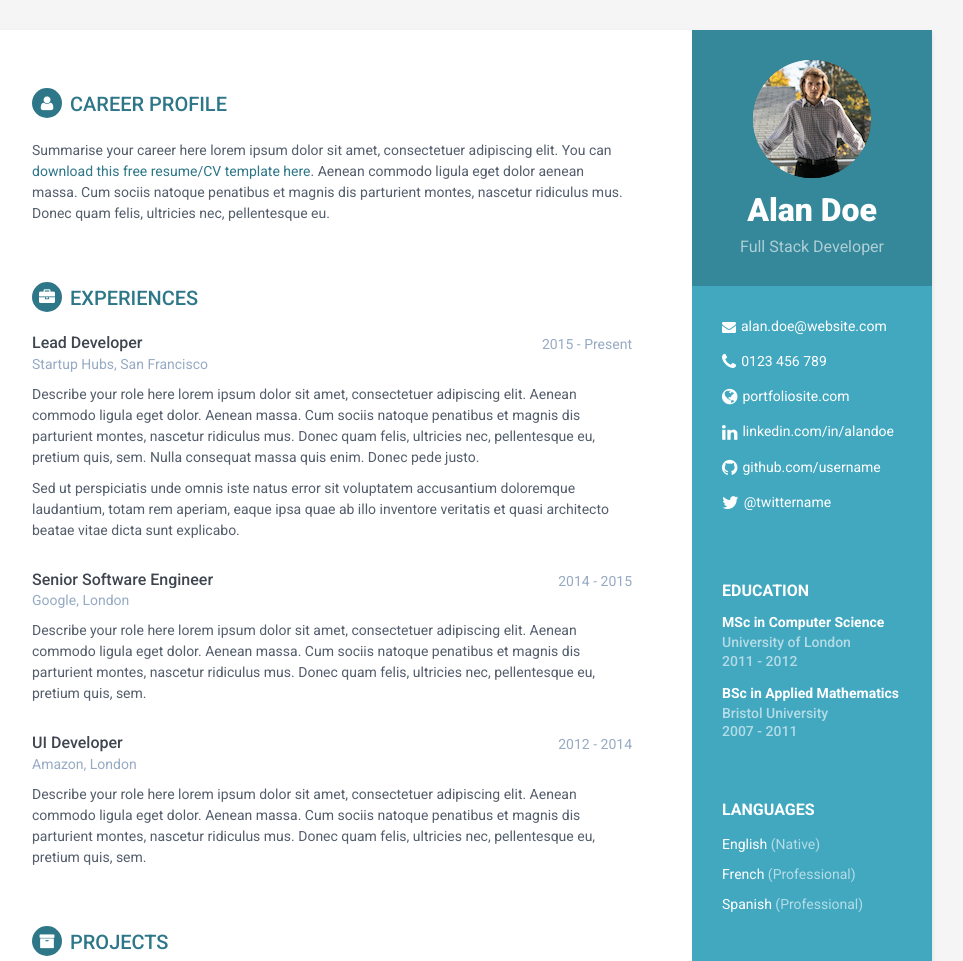
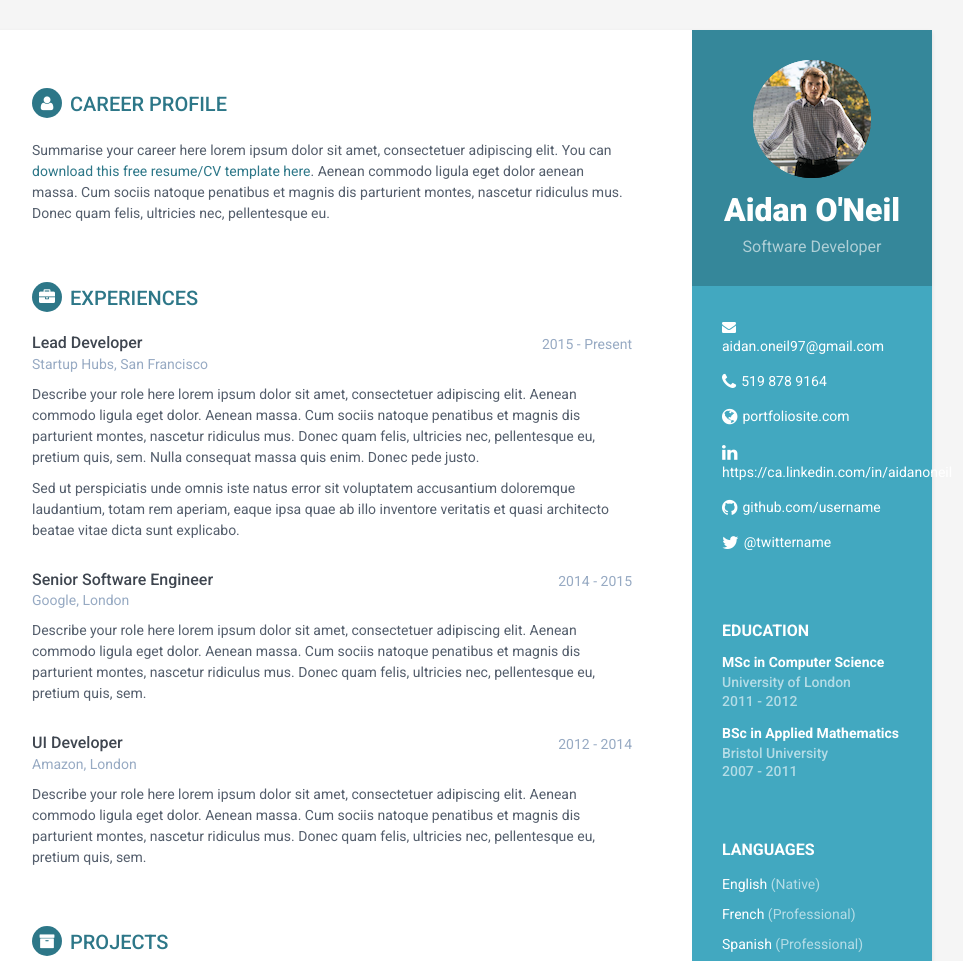
Before and after one commit to aidanoneil/aidanoneil.github.io, a plain HTML site: page index.html in a window 1280 px wide. Shown: the top 961 px of the page, without its empty margins (188-1151 px from the left). Drawn offline with Linux system fonts and the light colour scheme.

Commit message:
updated profile sidebar
links/name

```diff
--- a/index.html
+++ b/index.html
@@ -31,16 +31,16 @@
         <div class="sidebar-wrapper">
             <div class="profile-container">
                 <img class="profile" src="assets/images/profile.png" alt="" />
-                <h1 class="name">Alan Doe</h1>
-                <h3 class="tagline">Full Stack Developer</h3>
+                <h1 class="name">Aidan O'Neil</h1>
+                <h3 class="tagline">Software Developer</h3>
             </div><!--//profile-container-->
 
             <div class="contact-container container-block">
                 <ul class="list-unstyled contact-list">
-                    <li class="email"><i class="fa fa-envelope"></i><a href="mailto: yourname@email.com">alan.doe@website.com</a></li>
-                    <li class="phone"><i class="fa fa-phone"></i><a href="tel:0123 456 789">0123 456 789</a></li>
+                    <li class="email"><i class="fa fa-envelope"></i><a href="mailto: aidan.oneil97@gmail.com">aidan.oneil97@gmail.com</a></li>
+                    <li class="phone"><i class="fa fa-phone"></i><a href="tel:519 878 9164">519 878 9164</a></li>
                     <li class="website"><i class="fa fa-globe"></i><a href="http://themes.3rdwavemedia.com/website-templates/free-responsive-website-template-for-developers/" target="_blank">portfoliosite.com</a></li>
-                    <li class="linkedin"><i class="fa fa-linkedin"></i><a href="#" target="_blank">linkedin.com/in/alandoe</a></li>
+                    <li class="linkedin"><i class="fa fa-linkedin"></i><a href="https://ca.linkedin.com/in/aidanoneil" target="_blank">https://ca.linkedin.com/in/aidanoneil</a></li>
                     <li class="github"><i class="fa fa-github"></i><a href="#" target="_blank">github.com/username</a></li>
                     <li class="twitter"><i class="fa fa-twitter"></i><a href="https://twitter.com/3rdwave_themes" target="_blank">@twittername</a></li>
                 </ul>
@@ -218,7 +218,6 @@
     <footer class="footer">
         <div class="text-center">
                 <!--/* This template is released under the Creative Commons Attribution 3.0 License. Please keep the attribution link below when using for your own project. Thank you for your support. :) If you'd like to use the template without the attribution, you can check out other license options via our website: themes.3rdwavemedia.com */-->
-                <small class="copyright">Designed with <i class="fa fa-heart"></i> by <a href="http://themes.3rdwavemedia.com" target="_blank">Xiaoying Riley</a> for developers</small>
         </div><!--//container-->
     </footer><!--//footer-->
 
```
